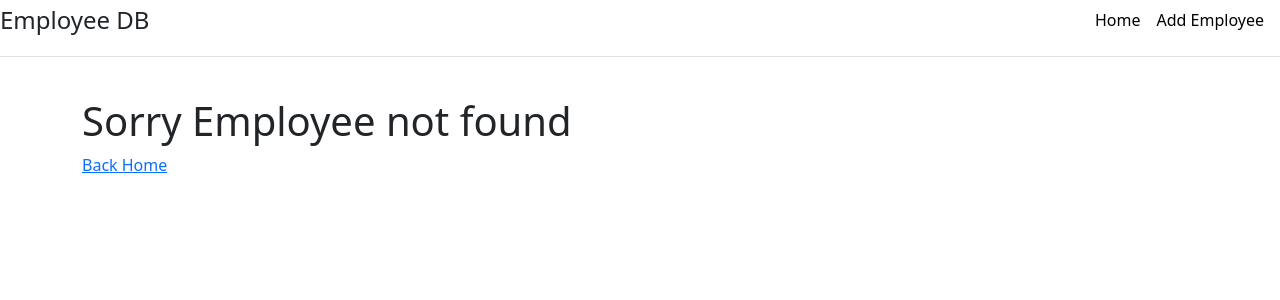
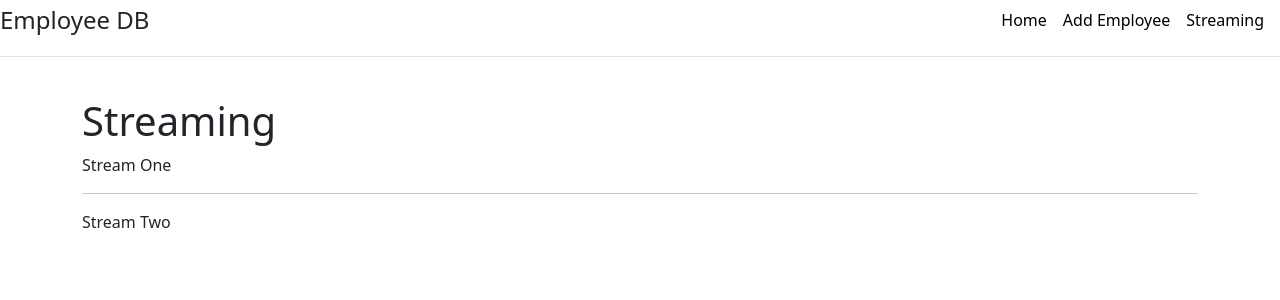
Before and after one commit to sohailakhtr/Nextjs-rendering-learning, a Next.js app: page /streaming in a window 1280 px wide. Before the commit this address had no page. Shown: the top 300 px of the page. Built offline with nearby package versions, Linux system fonts and the light colour scheme.

Commit message:
Streaming

```diff
--- /dev/null
+++ b/src/app/streaming/page.js
@@ -0,0 +1,17 @@
+import { StreamOne, StreamTwo } from "@/components/streaming";
+import { Suspense } from "react";
+
+export default function StreaminCompo() {
+  return (
+    <>
+      <h1>Streaming</h1>
+      <Suspense fallback={<p>...loading</p>}>
+        <StreamOne />
+      </Suspense>
+      <hr />
+      <Suspense fallback={<p>...loading</p>}>
+        <StreamTwo />
+      </Suspense>
+    </>
+  );
+}
--- a/src/components/header.js
+++ b/src/components/header.js
@@ -18,6 +18,13 @@
         >
           Add Employee
         </Link>
+
+        <Link
+          href="/streaming"
+          className="me-3 py-2 link-body-emphasis text-decoration-none"
+        >
+          Streaming
+        </Link>
       </nav>
     </div>
   );
--- a/src/components/streaming.js
+++ b/src/components/streaming.js
@@ -0,0 +1,18 @@
+export async function StreamOne() {
+  await new Promise((resolve) => setTimeout(resolve, 2000));
+
+  return (
+    <>
+      <div>Stream One</div>
+    </>
+  );
+}
+export async function StreamTwo() {
+  await new Promise((resolve) => setTimeout(resolve, 3000));
+
+  return (
+    <>
+      <div>Stream Two</div>
+    </>
+  );
+}
```
